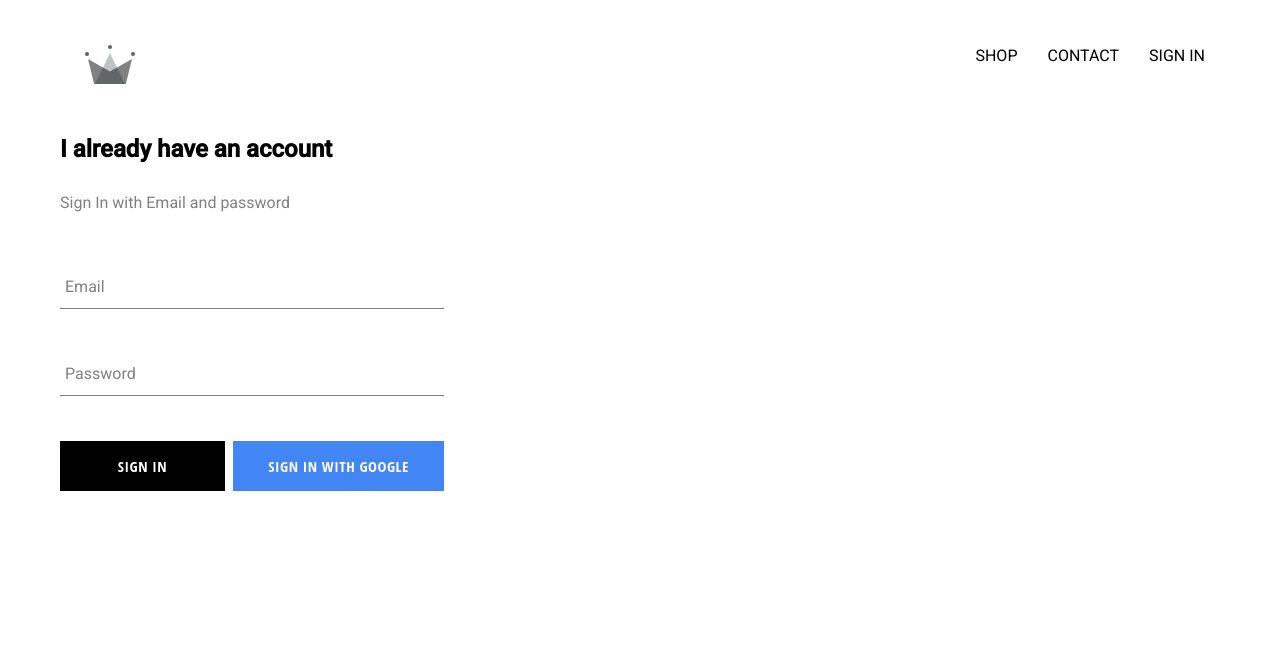
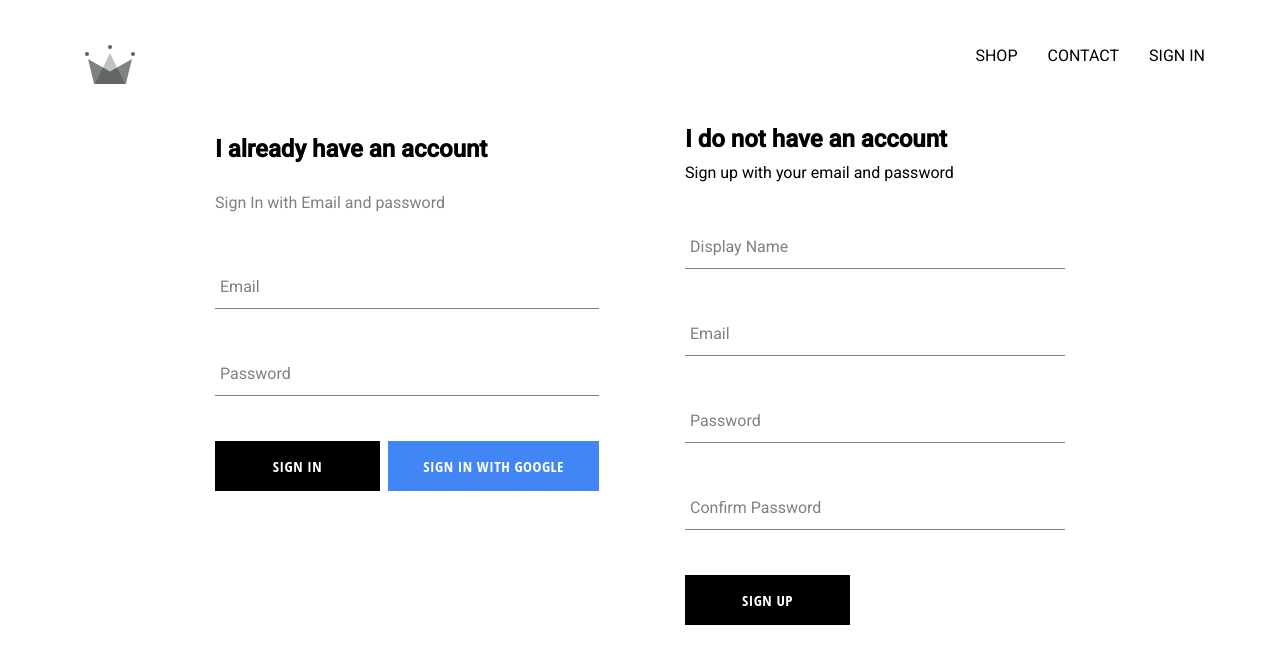
Before and after one commit to Alvey-005/e-commerce, a React (Create React App) app: page /signin in a window 1280 px wide. Shown: the top 664 px of the page. Built offline with nearby package versions, Linux system fonts and the light colour scheme; no server answers.

Commit message:
implemented google auth and implemented with email and password

```diff
--- a/src/App.js
+++ b/src/App.js
@@ -5,7 +5,7 @@
 import ShopPage from './pages/shop/shoppage.component';
 import Header from './component/header/header.component';
 import SignInAndSignUpPage from './pages/sign-in-and-sign-up/sign-in-and-sign-up.component';
-import { auth } from './firebase/firebase.utils.js';
+import { auth,createUserProfileDocument } from './firebase/firebase.utils.js';
 
 class App extends React.Component {
   constructor(props) {
@@ -16,11 +16,24 @@
   }
   unSubscribeFromAuth = null;
   componentDidMount() {
-    this.unSubscribeFromAuth = auth.onAuthStateChanged(user => {
-    this.setState({currentUser:user});
-    console.log(user);
+    this.unSubscribeFromAuth = auth.onAuthStateChanged( async userAuth => {
+      if (userAuth){
+        const userRef = await createUserProfileDocument(userAuth);
+        userRef.onSnapshot(snapShot => {
+         this.setState({
+           currentUser: {
+             id:snapShot.id,...snapShot.data()
+           }
+         }
+         );
 
-  });
+        });
+
+      }
+      this.setState({currentUser: userAuth});
+
+
+          });
     }
     componentWillUnmount(){
       this.unSubscribeFromAuth();
--- /dev/null
+++ b/src/component/sign-up/sign-up.component.jsx
@@ -0,0 +1,79 @@
+import React,{ Component} from 'react';
+import { auth,createUserProfileDocument } from '../../firebase/firebase.utils.js';
+import FormInput from '../formInput/formInput.component';
+import CustomButton from '../custom-button/custom-button.component';
+import './sign-up.styles.scss';
+
+
+class SignUp extends Component {
+
+    constructor(props) {
+        super(props);
+        this.state = {
+            displayName:'', password:'',email:'',confirmPassword:''
+        }
+    }
+    handleSubmit = async event => {
+        event.preventDefault();
+
+        const {displayName, email, password, confirmPassword} = this.state;
+        if (password !== confirmPassword) {
+           alert('Passwords don\'t match');
+           return;
+        }
+        try {
+              const { user } = await auth.createUserWithEmailAndPassword(email, password);
+             await createUserProfileDocument(user,{displayName});
+        }
+        catch (err) {
+            console.error(err);
+        }
+    };
+    handleChange = event => {
+        const { name, value } = event.target;
+
+        this.setState({[name]:value});
+    }
+    render() {
+        const {displayName, email, password, confirmPassword} = this.state;
+        return (
+            <div className="sign-up">
+                <h2 className="title">I do not have an account</h2>
+                <span>Sign up with your email and password</span>
+                 <form action="" className="sign-up-form" onSubmit={this.handleSubmit}>
+                     <FormInput
+                     type='text'
+                     name = 'displayName'
+                     value = {displayName}
+                     onChange={this.handleChange}
+                     label ='Display Name'
+                     required/>
+                     <FormInput
+                     type='email'
+                     name = 'email'
+                     value = {email}
+                     onChange={this.handleChange}
+                     label ='Email'
+                     required/>
+                     <FormInput
+                     type='password'
+                     name = 'password'
+                     value = {password}
+                     onChange={this.handleChange}
+                     label ='Password'
+                     required/>
+                     <FormInput
+                     type='password'
+                     name = 'confirmPassword'
+                     value = {confirmPassword}
+                     onChange={this.handleChange}
+                     label ='Confirm Password'
+                     required/>
+                     <CustomButton type='submit'> Sign Up</CustomButton>
+                 </form>
+            </div>
+        )
+    }
+}
+
+export default SignUp;
--- /dev/null
+++ b/src/component/sign-up/sign-up.styles.scss
@@ -0,0 +1,8 @@
+.sign-up{
+    display: flex;
+    flex-direction: column;
+    width:  380px ;
+    .title {
+        margin: 10px 0;
+    }
+}
--- a/src/firebase/firebase.utils.js
+++ b/src/firebase/firebase.utils.js
@@ -10,6 +10,29 @@
     appId: "1:433193189207:web:9b8312d7b3f03ee5c78812",
     measurementId: "G-0C4QEKL79H"
   };
+  export const createUserProfileDocument = async (userAuth,additionalData) =>{
+    if(!userAuth) return;
+    const userRef = firestore.doc(`users/${userAuth.uid}`);
+    console.log(userAuth.uid);
+    const snapShot = await userRef.get()
+    //console.log(userAuth.displayName,userAuth.email);
+    //console.log(snapShot.exists);
+    if (!snapShot.exists){
+      const {displayName, email } = userAuth;
+      const createdAt = new Date();
+      try {
+           await userRef.set({
+             displayName,email,createdAt,...additionalData
+           })
+      }
+      catch(error){
+          console.log('error creating user ', error.message);
+      }
+
+    }
+    return userRef;
+
+  } ;
   firebase.initializeApp(config);
   export const auth  = firebase.auth();
   export const firestore  = firebase.firestore();
--- a/src/pages/sign-in-and-sign-up/sign-in-and-sign-up.component.jsx
+++ b/src/pages/sign-in-and-sign-up/sign-in-and-sign-up.component.jsx
@@ -1,7 +1,9 @@
 import React from 'react';
 import './sign-in-and-sign-up.styles.scss';
 import SignIn from '../../component/sign-in/sign-in.component';
+import SignUp from '../../component/sign-up/sign-up.component';
 const SignInAndSignUpPage = () => (
-    <div className='sign-in-and-sign-up'> <SignIn/> </div>
+    <div className='sign-in-and-sign-up'> <SignIn/>  <SignUp/> </div>
+
 );
 export default SignInAndSignUpPage;
--- a/src/pages/sign-in-and-sign-up/sign-in-and-sign-up.styles.scss
+++ b/src/pages/sign-in-and-sign-up/sign-in-and-sign-up.styles.scss
@@ -0,0 +1,6 @@
+.sign-in-and-sign-up{
+    width: 850px;
+    display: flex;
+    justify-content: space-between;
+    margin: 3px auto;
+}
```
Also changed, not shown: 1 other file (tests, documents, lock files or other folders).
